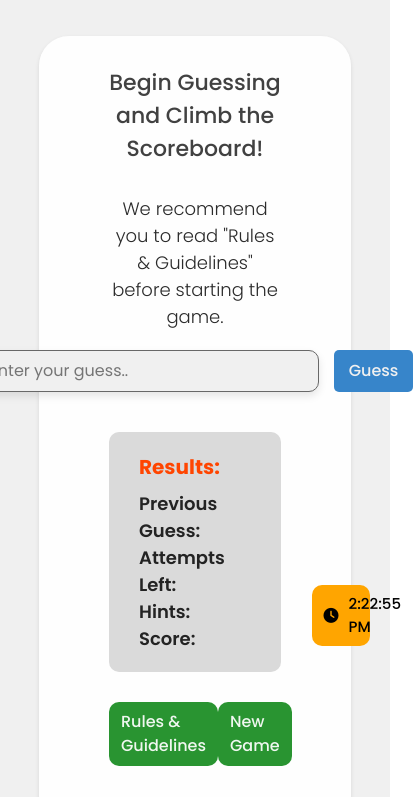
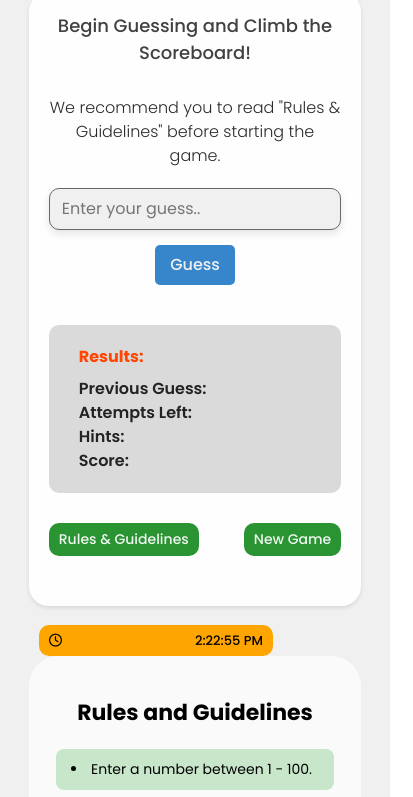
Before and after one commit to Ooozari/guessTheNumberGame, a plain HTML site: page index.html in a window 390 px wide. Shown: the part 168-965 px from the top of the page, 413 px wide, since content can reach past the window. Drawn offline with Linux system fonts and the light colour scheme.

Commit message:
Updated a few styling bugs

```diff
--- a/style.css
+++ b/style.css
@@ -1,17 +1,11 @@
 @import url('https://fonts.googleapis.com/css2?family=Poppins:ital,wght@0,100;0,200;0,300;0,400;0,500;0,600;0,700;0,800;0,900;1,100;1,200;1,300;1,400;1,500;1,600;1,700;1,800;1,900&display=swap');
 
-/*
-  1. Use a more-intuitive box-sizing model.
-*/
 *,
 *::before,
 *::after {
     box-sizing: border-box;
 }
 
-/*
-    2. Remove default margin
-  */
 * {
     margin: 0;
     padding: 0;
@@ -19,19 +13,12 @@
     scroll-behavior: smooth;
 }
 
-/*
-    Typographic tweaks!
-    3. Add accessible line-height
-    4. Improve text rendering
-  */
 body {
     line-height: 1.5;
     -webkit-font-smoothing: antialiased;
+    font-family: "Poppins", sans-serif;
 }
 
-/*
-    5. Improve media defaults
-  */
 img,
 picture,
 video,
@@ -41,9 +28,6 @@ svg {
     max-width: 100%;
 }
 
-/*
-    6. Remove built-in form typography styles
-  */
 input,
 button,
 textarea,
@@ -51,9 +35,6 @@ select {
     font: inherit;
 }
 
-/*
-    7. Avoid text overflows
-  */
 p,
 h1,
 h2,
@@ -68,27 +49,19 @@ li {
     list-style: none;
 }
 
-/* Assets */
-
 :root {
-    /* colors */
     --clr-light-green-400: #66BB6A;
-    /* replaced light blue 400 */
     --clr-light-green-300: #68c86d;
     --clr-dark-green: #299431;
-    /* replaced dark blue */
     --clr-light-red: #ec4c4c;
     --clr-light-grey: #bebebec9;
     --clr-light-grey-300: #ffffffed;
     --clr-light-green-800: #C8E6C9;
-    /* replaced light blue 800 */
     --clr-white: #f0f0f0;
-    /* fonts */
-    font-family: "Poppins", sans-serif;
 }
 
 html {
-    font-style: var(--ff-primary-fonts);
+    font-style: normal;
 }
 
 .container {
@@ -109,20 +82,22 @@ nav ul {
     border-radius: 15px;
     display: flex;
     align-items: center;
+    justify-content: center;
     padding: 20px 40px;
 }
 
 nav ul li h2 {
     font-size: 28px;
     color: rgba(23, 23, 23, 0.874);
+    text-align: center;
 }
-
 
 .container .game-display {
     display: flex;
     flex-direction: column;
     width: 100%;
     gap: 50px;
+    padding: 20px;
 }
 
 .container .game-display .game-card {
@@ -131,14 +106,12 @@ nav ul li h2 {
     border-radius: 30px;
     box-shadow: 0 2px 4px rgba(0, 0, 0, 0.1);
     background-color: var(--clr-light-grey-300);
-
 }
 
 .container .game-display .game-card .games {
     display: flex;
     flex-direction: column;
     padding: 30px 70px;
-
 }
 
 .container .game-display .game-card .games .inputs h5 {
@@ -148,6 +121,7 @@ nav ul li h2 {
     font-size: 22px;
     margin-bottom: 30px;
 }
+
 .container .game-display .game-card .games .inputs h3 {
     color: #2b2b2b;
     text-align: center;
@@ -161,12 +135,11 @@ nav ul li h2 {
     justify-content: center;
     margin: 20px 0px 40px 0px;
     gap: 15px;
+    flex-wrap: wrap;
 }
 
-
-.game-card .games .inputs .fields .guess-input-filed {
+.guess-input-filed {
     padding: 8px 12px;
-    box-sizing: border-box;
     border: 1.5px solid #686868;
     border-radius: 10px;
     background-color: var(--clr-white);
@@ -174,15 +147,16 @@ nav ul li h2 {
     color: var(--clr-dark-green);
     box-shadow: 0 4px 8px rgba(0, 0, 0, 0.1);
     transition: border-color 0.3s, box-shadow 0.3s;
+    width: 200px;
+    max-width: 100%;
 }
 
-.game-card .games .inputs .fields .guess-input-filed:focus {
+.guess-input-filed:focus {
     border-color: #656565;
     box-shadow: 0 4px 12px rgba(0, 0, 0, 0.2);
-
 }
 
-.game-card .games .inputs .fields .design-guess {
+.design-guess {
     border-radius: 5px;
     color: var(--clr-white);
     font-size: 16px;
@@ -193,11 +167,11 @@ nav ul li h2 {
     border: none;
 }
 
-.game-card .games .inputs .fields .design-guess:hover {
+.design-guess:hover {
     cursor: pointer;
 }
 
-.container .game-display .game-card .games .outputs {
+.outputs {
     display: flex;
     flex-direction: column;
     background-color: rgb(218, 218, 218);
@@ -205,50 +179,47 @@ nav ul li h2 {
     padding: 20px 30px;
 }
 
-.container .game-display .game-card .games .outputs h6 {
+.outputs h6 {
     font-size: 20px;
     margin-bottom: 8px;
     color: orangered;
 }
 
-.container .game-display .game-card .games .outputs p {
+.outputs p {
     font-size: 18px;
     font-weight: 600;
     color: rgb(35, 35, 35);
 }
 
-.container .game-display .game-card .games .outputs p span {
+.outputs p span {
     font-weight: 400;
 }
 
-.games .newgame {
+.newgame {
     display: flex;
-   justify-content: space-between;
+    justify-content: space-between;
     margin: 30px 0px;
+    flex-wrap: wrap;
+    gap: 10px;
 }
 
-.games .newgame p {
-
+.newgame p {
     border-radius: 10px;
-    color: var(--clr-white);
     font-size: 16px;
     font-weight: 500;
     padding: 8px 12px;
     background-color: var(--clr-dark-green);
-    outline: none;
+    color: var(--clr-light-grey-300);
     border: none;
-    color: var(--clr-light-grey-300);
-}
-
-.games .newgame p:hover {
     cursor: pointer;
 }
 
 .game-display .game-rules {
     background-color: #fafafa;
-    border-radius:  30px;
+    border-radius: 30px;
     width: 95%;
-    margin: 0px auto;
+    margin: 0 auto;
+    padding: 20px;
 }
 
 .game-display .game-rules h3 {
@@ -264,7 +235,7 @@ nav ul li h2 {
     margin: 40px auto;
     display: flex;
     flex-direction: column;
-    gap: 5px;
+    gap: 10px;
 }
 
 .game-display .game-rules ol li {
@@ -272,8 +243,7 @@ nav ul li h2 {
     font-size: 16px;
     list-style-type: disc;
     list-style-position: inside;
-    padding: 0px 15px;
-
+    padding: 10px 15px;
 }
 
 .game-display .game-rules ol .one {
@@ -284,37 +254,46 @@ nav ul li h2 {
     background-color: #68bd6f;
 }
 
-.container .digital-clock {
+.digital-clock {
     position: fixed;
     bottom: 30px;
     right: 20px;
     max-width: 15%;
-    max-height: 10%;
     background-color: orange;
     display: flex;
     align-items: center;
     gap: 10px;
     justify-content: space-between;
     padding: 8px 12px;
-    border-radius: 10px ;
+    border-radius: 10px;
     z-index: 999;
 }
 
-.container .digital-clock i {
-    font-weight: 700;
-    color: black;
-    font-size: 15px;
-}
-.container .digital-clock p {
+.digital-clock i,
+.digital-clock p {
     color: black;
     font-size: 15px;
     font-weight: 500;
 }
 
-/* @media screen and (max-width: 400px) {
+@media screen and (max-width: 1024px) {
+    .container .game-display .game-card .games {
+        padding: 20px 40px;
+    }
+
+    .game-display .game-rules ol {
+        width: 90%;
+    }
+
+    nav ul {
+        width: 90%;
+    }
+}
+
+@media screen and (max-width: 768px) {
     nav ul {
         flex-direction: column;
-        padding: 10px 20px;
+        padding: 15px 20px;
     }
 
     nav ul li h2 {
@@ -322,55 +301,52 @@ nav ul li h2 {
     }
 
     .container .game-display .game-card {
-        width: 100%;
-        border-radius: 15px;
+        width: 95%;
+        border-radius: 20px;
     }
 
     .container .game-display .game-card .games {
-        padding: 20px 30px;
+        padding: 20px;
+    }
+
+    .guess-input-filed {
+        width: 100%;
+    }
+
+    .digital-clock {
+        bottom: 20px;
+        right: 10px;
+        max-width: 60%;
+        padding: 6px 10px;
+    }
+
+    .digital-clock i,
+    .digital-clock p {
+        font-size: 13px;
+    }
+}
+
+@media screen and (max-width: 480px) {
+    nav ul li h2 {
+        font-size: 20px;
     }
 
     .container .game-display .game-card .games .inputs h5 {
         font-size: 18px;
-        margin-bottom: 20px;
     }
 
     .container .game-display .game-card .games .inputs h3 {
         font-size: 16px;
-        margin-bottom: 15px;
     }
 
-    .container .game-display .game-card .games .inputs .fields {
-        flex-direction: column;
-        gap: 10px;
-        margin: 10px 0px 20px 0px;
-    }
-
-    .game-card .games .inputs .fields .guess-input-filed {
-        font-size: 14px;
-    }
-
-    .game-card .games .inputs .fields .design-guess {
-        font-size: 14px;
-        padding: 6px 10px;
-    }
-
-    .container .game-display .game-card .games .outputs h6 {
+    .outputs h6,
+    .outputs p {
         font-size: 16px;
     }
 
-    .container .game-display .game-card .games .outputs p {
-        font-size: 16px;
-    }
-
-    .games .newgame p {
+    .newgame p {
         font-size: 14px;
-        padding: 6px 8px;
-    }
-
-    .game-display .game-rules {
-        width: 100%;
-        border-radius: 15px;
+        padding: 6px 10px;
     }
 
     .game-display .game-rules h3 {
@@ -379,27 +355,16 @@ nav ul li h2 {
     }
 
     .game-display .game-rules ol {
-        width: 90%;
+        width: 95%;
         margin: 20px auto;
     }
 
     .game-display .game-rules ol li {
         font-size: 14px;
-        padding: 0px 10px;
     }
 
-    .container .digital-clock {
-        width: 90%;
-        bottom: 20px;
-        left: 5%;
-        padding: 5px 10px;
+    .digital-clock {
+        width: 80%;
+        left: 10%;
     }
-
-    .container .digital-clock i {
-        font-size: 13px;
-    }
-
-    .container .digital-clock p {
-        font-size: 13px;
-    }
-} */
+}
```
